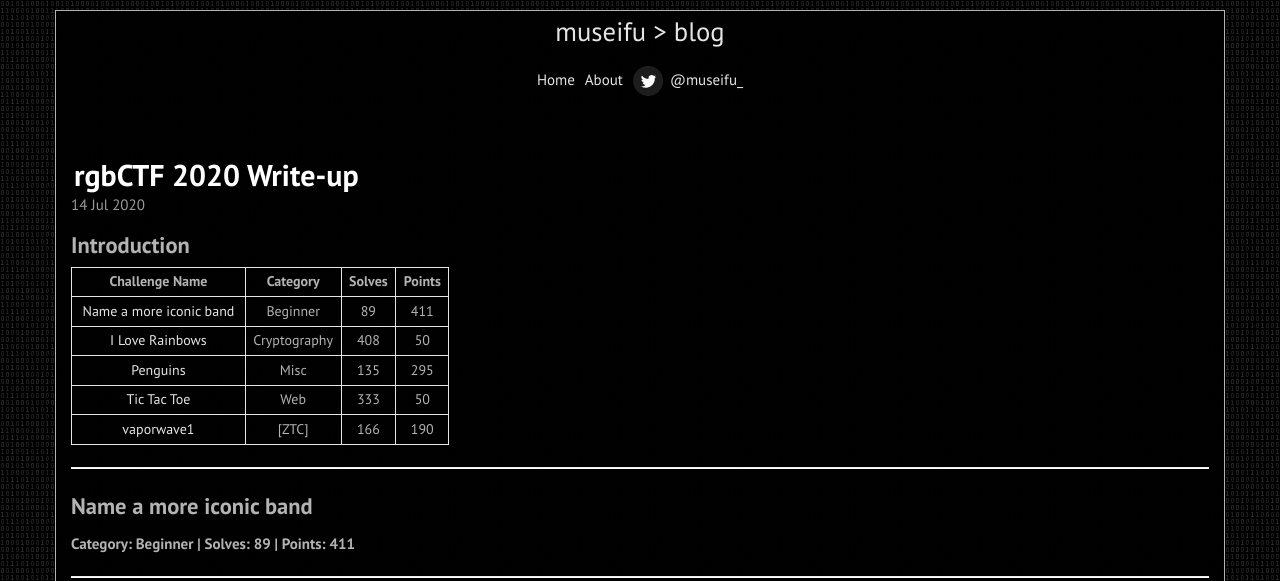
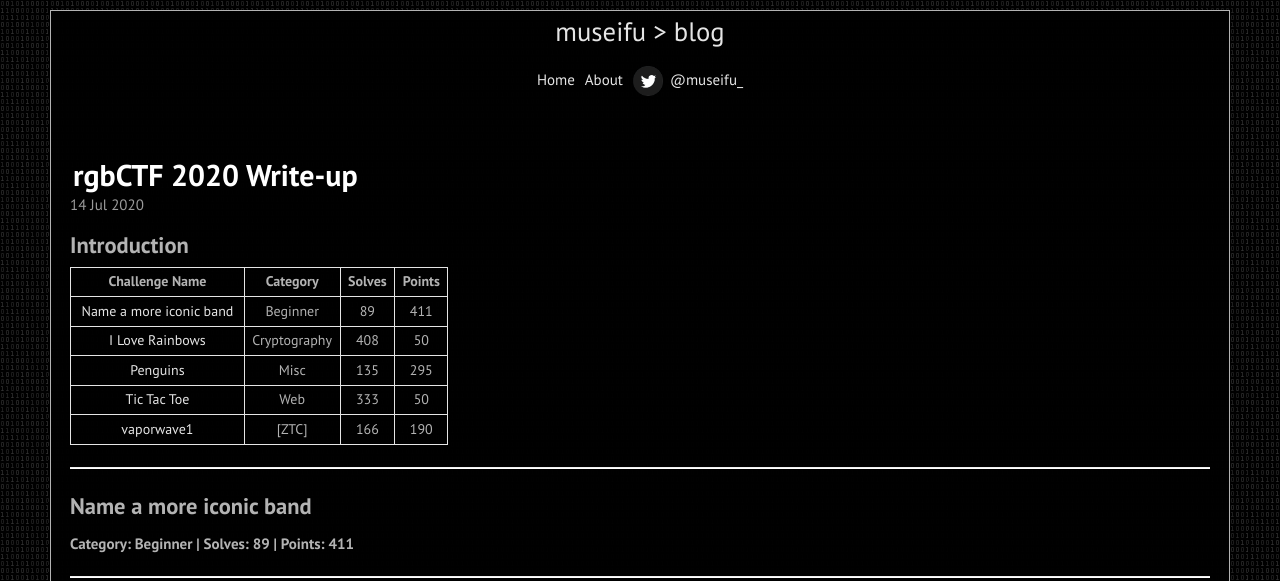
Before and after one commit to museifu666/museifu666.github.io, a Jekyll site: the page built from index.html, in a window 1280 px wide. Shown: the top 581 px of the page. Built offline with Jekyll 4.4.1, drawn with Linux system fonts in a browser that asks for light colours; the list of posts is cut into pages by our own code; grey boxes are pictures that could not be loaded.

Commit message:
Update poole.css

```diff
--- a/public/css/poole.css
+++ b/public/css/poole.css
@@ -85,7 +85,7 @@ body {
   margin-bottom: auto;
   margin-left: auto;
   margin-top: 10px;
-  max-width: 78rem;
+  max-width: 80rem;
   border: 1px solid rgba(255,255,255,0.7);
   -webkit-text-size-adjust: 100%;
       -ms-text-size-adjust: 100%;
```
